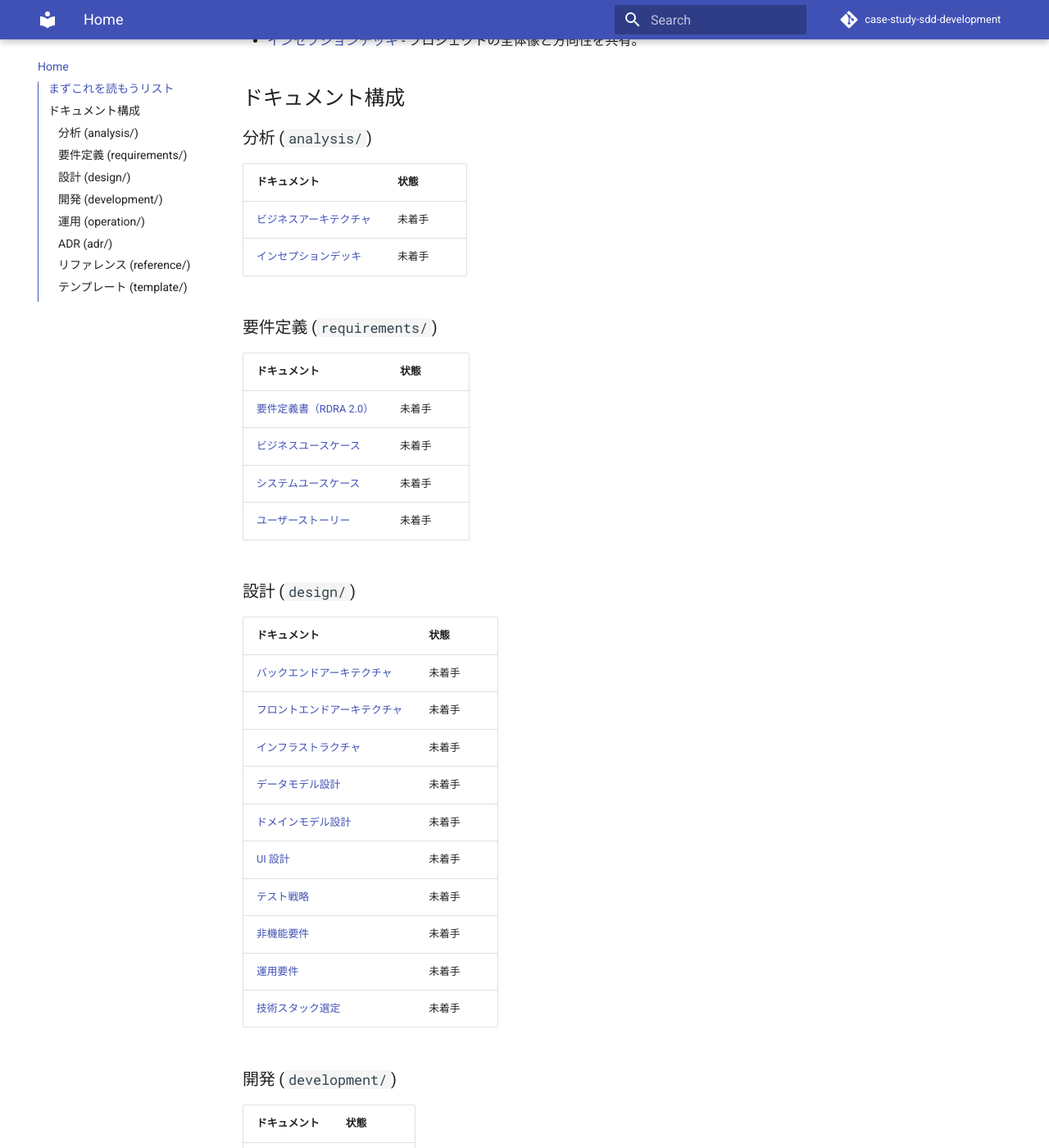
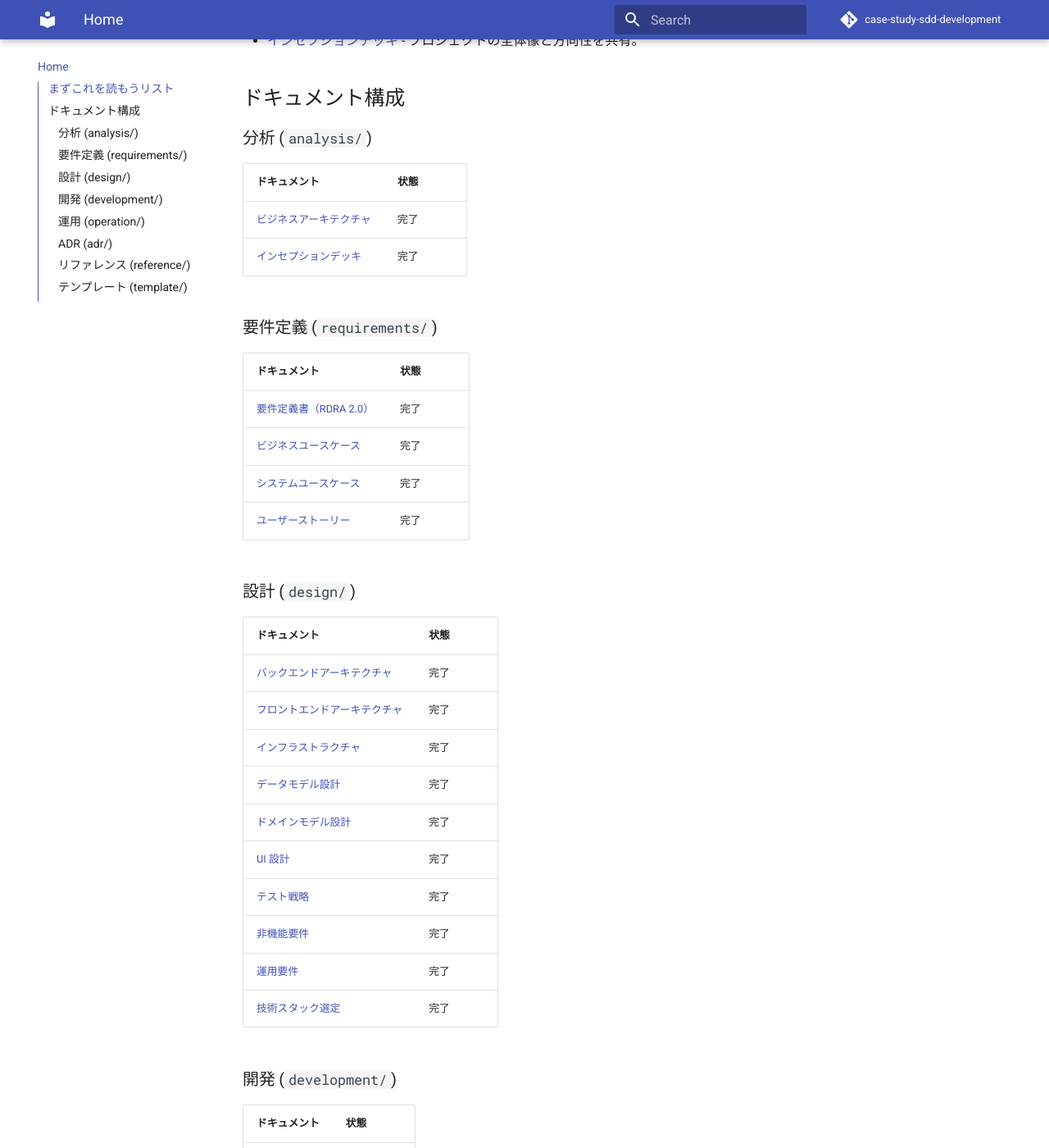
Before and after one commit to k2works/case-study-sdd-development, an MkDocs documentation site: the page built from docs/index.md, in a window 1280 px wide and 1400 px high, scrolled down 341 px. Shown: the whole window at 82% size. Built offline with MkDocs 1.6.1 and Material for MkDocs 9.7.7, drawn with Linux system fonts in a browser that asks for light colours; comment, search, counter and statistics services are not loaded; some of the changed text lies outside the part shown.

Commit message:
docs: インデックスと mkdocs.yml を分析フェーズ完了に合わせて更新

```diff
--- a/docs/index.md
+++ b/docs/index.md
@@ -13,32 +13,32 @@
 
 | ドキュメント | 状態 |
 | :--- | :--- |
-| [ビジネスアーキテクチャ](./analysis/business_architecture.md) | 未着手 |
-| [インセプションデッキ](./analysis/inception_deck.md) | 未着手 |
+| [ビジネスアーキテクチャ](./analysis/business_architecture.md) | 完了 |
+| [インセプションデッキ](./analysis/inception_deck.md) | 完了 |
 
 ### 要件定義 (`requirements/`)
 
 | ドキュメント | 状態 |
 | :--- | :--- |
-| [要件定義書（RDRA 2.0）](./requirements/requirements_definition.md) | 未着手 |
-| [ビジネスユースケース](./requirements/business_usecase.md) | 未着手 |
-| [システムユースケース](./requirements/system_usecase.md) | 未着手 |
-| [ユーザーストーリー](./requirements/user_story.md) | 未着手 |
+| [要件定義書（RDRA 2.0）](./requirements/requirements_definition.md) | 完了 |
+| [ビジネスユースケース](./requirements/business_usecase.md) | 完了 |
+| [システムユースケース](./requirements/system_usecase.md) | 完了 |
+| [ユーザーストーリー](./requirements/user_story.md) | 完了 |
 
 ### 設計 (`design/`)
 
 | ドキュメント | 状態 |
 | :--- | :--- |
-| [バックエンドアーキテクチャ](./design/architecture_backend.md) | 未着手 |
-| [フロントエンドアーキテクチャ](./design/architecture_frontend.md) | 未着手 |
-| [インフラストラクチャ](./design/architecture_infrastructure.md) | 未着手 |
-| [データモデル設計](./design/data-model.md) | 未着手 |
-| [ドメインモデル設計](./design/domain-model.md) | 未着手 |
-| [UI 設計](./design/ui-design.md) | 未着手 |
-| [テスト戦略](./design/test_strategy.md) | 未着手 |
-| [非機能要件](./design/non_functional.md) | 未着手 |
-| [運用要件](./design/operation.md) | 未着手 |
-| [技術スタック選定](./design/tech_stack.md) | 未着手 |
+| [バックエンドアーキテクチャ](./design/architecture_backend.md) | 完了 |
+| [フロントエンドアーキテクチャ](./design/architecture_frontend.md) | 完了 |
+| [インフラストラクチャ](./design/architecture_infrastructure.md) | 完了 |
+| [データモデル設計](./design/data-model.md) | 完了 |
+| [ドメインモデル設計](./design/domain-model.md) | 完了 |
+| [UI 設計](./design/ui-design.md) | 完了 |
+| [テスト戦略](./design/test_strategy.md) | 完了 |
+| [非機能要件](./design/non_functional.md) | 完了 |
+| [運用要件](./design/operation.md) | 完了 |
+| [技術スタック選定](./design/tech_stack.md) | 完了 |
 
 ### 開発 (`development/`)
 
@@ -100,4 +101,5 @@
 - [イテレーション計画](./template/イテレーション計画.md)
 - [イテレーション完了報告書](./template/イテレーション完了報告書.md)
 - [リリース計画](./template/リリース計画.md)
+- [リリース完了報告書](./template/リリース完了報告書.md)
 - [README](./template/README.md)
--- a/mkdocs.yml
+++ b/mkdocs.yml
@@ -1,4 +1,4 @@
-site_name: ケーススタディ SDD 開発
+site_name: 花束問題のケーススタディ
 site_description: 仕様駆動開発（SDD）のケーススタディ
 site_author: Project Team
 repo_url: https://github.com/k2works/case-study-sdd-development
@@ -65,10 +65,26 @@ nav:
   - Home: index.md
   - 分析:
       - 概要: analysis/index.md
+      - ビジネスアーキテクチャ: analysis/business_architecture.md
+      - インセプションデッキ: analysis/inception_deck.md
   - 要件:
       - 概要: requirements/index.md
+      - 要件定義書: requirements/requirements_definition.md
+      - ビジネスユースケース: requirements/business_usecase.md
+      - システムユースケース: requirements/system_usecase.md
+      - ユーザーストーリー: requirements/user_story.md
   - 設計:
       - 概要: design/index.md
+      - バックエンドアーキテクチャ: design/architecture_backend.md
+      - フロントエンドアーキテクチャ: design/architecture_frontend.md
+      - インフラストラクチャ: design/architecture_infrastructure.md
+      - データモデル設計: design/data-model.md
+      - ドメインモデル設計: design/domain-model.md
+      - UI 設計: design/ui-design.md
+      - テスト戦略: design/test_strategy.md
+      - 非機能要件: design/non_functional.md
+      - 運用要件: design/operation.md
+      - 技術スタック選定: design/tech_stack.md
   - 開発:
       - 概要: development/index.md
   - 運用:
@@ -93,6 +109,7 @@ nav:
       - リリースガイド: reference/リリースガイド.md
       - リリース・イテレーション計画ガイド: reference/リリース・イテレーション計画ガイド.md
       - 環境変数管理ガイド: reference/環境変数管理ガイド.md
+      - 運用スクリプト作成ガイド: reference/運用スクリプト作成ガイド.md
       - 言語別開発ガイド: reference/言語別開発ガイド.md
       - Java アプリケーション環境構築ガイド: reference/Javaアプリケーション環境構築ガイド.md
       - TypeScript アプリケーション環境構築ガイド: reference/TypeScriptアプリケーション環境構築ガイド.md
@@ -114,4 +131,5 @@ nav:
       - イテレーション計画: template/イテレーション計画.md
       - イテレーション完了報告書: template/イテレーション完了報告書.md
       - リリース計画: template/リリース計画.md
+      - リリース完了報告書: template/リリース完了報告書.md
       - README: template/README.md
```
Also changed, not shown: other parts of docs/index.md (+1 -0 lines), docs/design/index.md (+7 -7 lines).
